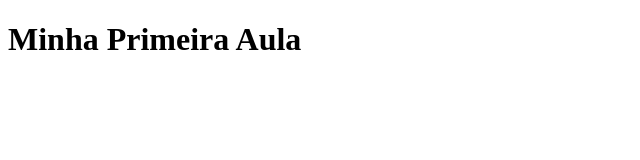
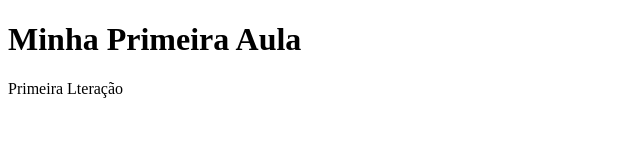
Before and after one commit to danilo-matos/Aula1, a plain HTML site: page aula1/index.html in a window 1280 px wide. Shown: the whole page, without its empty margins (0-640 px from the left). Drawn offline with Linux system fonts and the light colour scheme.

Commit message:
adicionei um p

```diff
--- a/aula1/index.html
+++ b/aula1/index.html
@@ -7,5 +7,6 @@
 </head>
 <body>
     <h1>Minha Primeira Aula</h1>
+    <p>Primeira Lteração</p>
 </body>
 </html>
```
